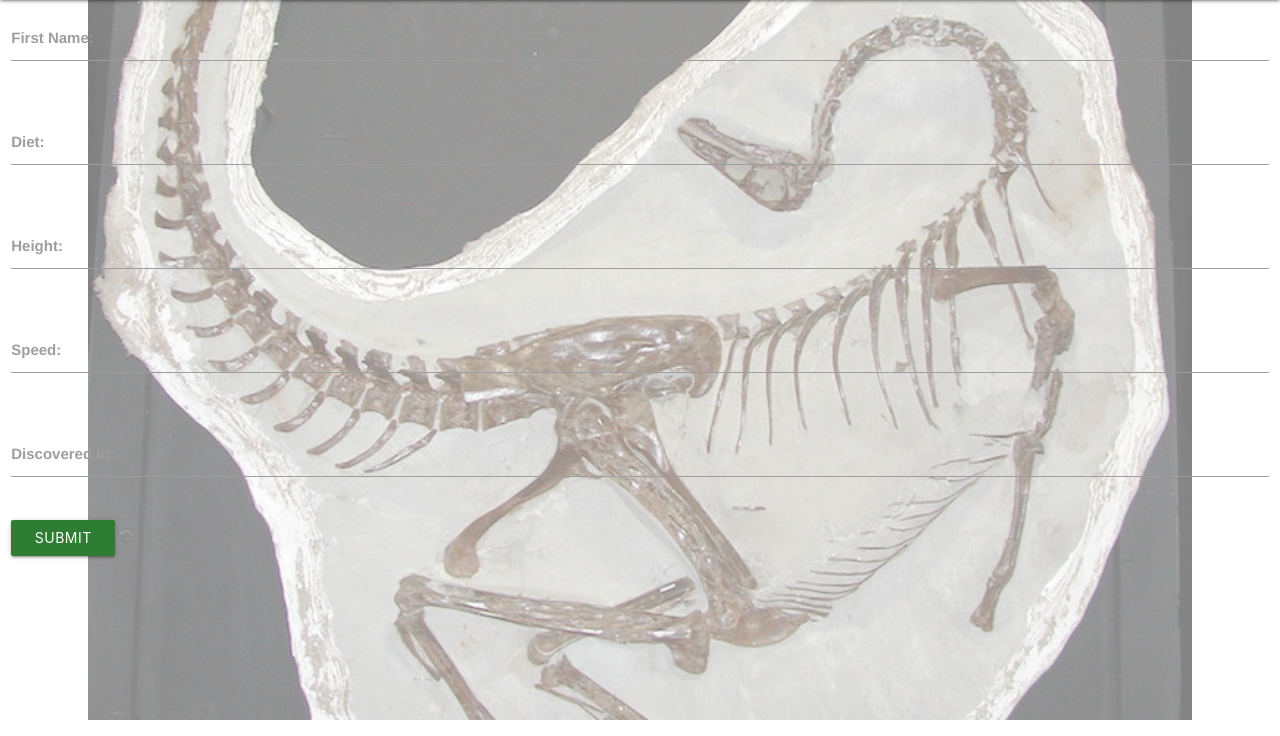
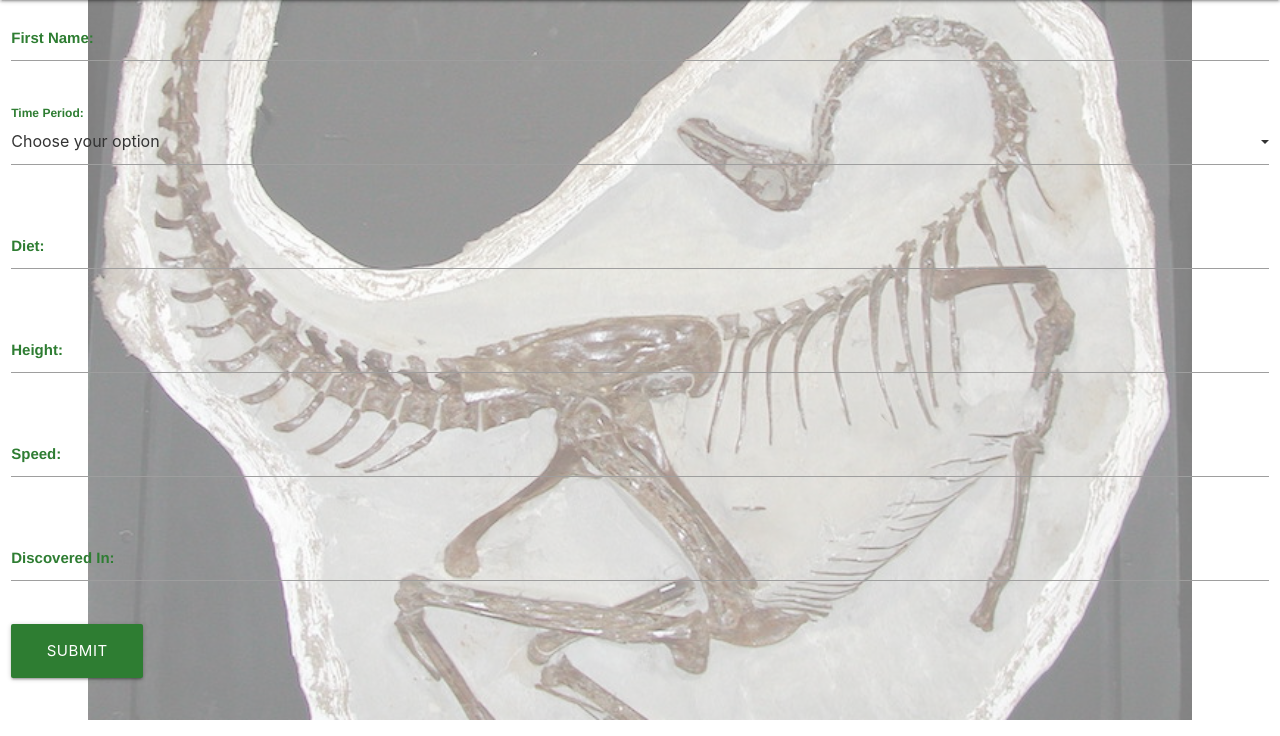
Before and after one commit to Code-Institute-Submissions/NickBaker11-Milestone-no-3_resub, a Flask app: page /add_info in a window 1280 px wide. Shown: the part 64-800 px from the top of the page. Run offline with Flask 2, Linux system fonts and the light colour scheme; data that the repository does not hold is empty; some libraries are stand-ins or nearby versions.

Commit message:
Edit to users create (CRUD), working correctly

```diff
--- a/static/javascript/main.js
+++ b/static/javascript/main.js
@@ -4,5 +4,5 @@ document.addEventListener('DOMContentLoaded', function() {
   });
   document.addEventListener('DOMContentLoaded', function() {
     var elems = document.querySelectorAll('select');
-    var instances = M.FormSelect.init(elems, options);
+    var instances = M.FormSelect.init(elems);
   });
--- a/templates/add_info.html
+++ b/templates/add_info.html
@@ -3,52 +3,52 @@
 <div class="row">
   <form class="col s12" method="POST" action="">
     <div class="row">
-      <div class="input-field col s12">
-        <label for="name">First Name:</label>
-        <input id="name" type="text" class="validate" required />
+      <div class="input-field col s12 green-text text-darken-3">
+        <label class="green-text text-darken-3" for="name">First Name:</label>
+        <input id="name" name="name" type="text" class="validate" required />
       </div>
     </div>
         <!--time period category-->
-    <!-- <div class="row">
+    <div class="row">
       <div class="input-field col s12">
-        <select>
+        <select id="time_period" name="time_period">
           <option value="" disabled selected>Choose your option</option>
-          <option value="1">Triassic</option>
-          <option value="2">Jurassic</option>
-          <option value="3">Cretaceous</option>
+          <option value="Triassic">Triassic</option>
+          <option value="Jurassic">Jurassic</option>
+          <option value="Cretaceous">Cretaceous</option>
         </select>
-        <label id="time_period" for="time_period">Time Period:</label>
+        <label class="green-text text-darken-3" for="time_period">Time Period:</label>
       </div>
-    </div> -->
+    </div>
     <!--diet category-->
     <div class="row">
       <div class="input-field col s12">
-        <label for="diet">Diet:</label>
-        <input id="diet" type="text" class="validate" required />
+        <label class="green-text text-darken-3" for="diet">Diet:</label>
+        <input id="diet" name="diet" type="text" class="validate" required />
       </div>
     </div>
     <!--speed category-->
     <div class="row">
       <div class="input-field col s12">
-        <label for="height">Height:</label>
-        <input id="Height" type="text" class="validate" required />
+        <label class="green-text text-darken-3" for="height">Height:</label>
+        <input id="height" name="height" type="text" class="validate" required />
       </div>
     </div>
     <div class="row">
       <div class="input-field col s12">
-        <label for="speed">Speed:</label>
-        <input id="Speed" type="text" class="validate" required />
+        <label class="green-text text-darken-3" for="speed">Speed:</label>
+        <input id="speed" name="speed" type="text" class="validate" required />
       </div>
     </div>
     <!--discovererd in category-->
     <div class="row">
       <div class="input-field col s12">
-        <label for="discovered_in">Discovered In:</label>
-        <input id="discovered_in" type="text" class="validate" required />
+        <label class="green-text text-darken-3" for="discovered_in">Discovered In:</label>
+        <input id="discovered_in" name="discovered_in" type="text" class="validate" required />
       </div>
     </div>
     <!--submit button-->
-    <button class="btn #2e7d32 green darken-3" type="submit" name="">
+    <button id="add_submit" class="btn #2e7d32 green darken-3 btn-large" type="submit" name="add_submit">
       Submit
       <i class="material-icons right"></i>
     </button>
```
